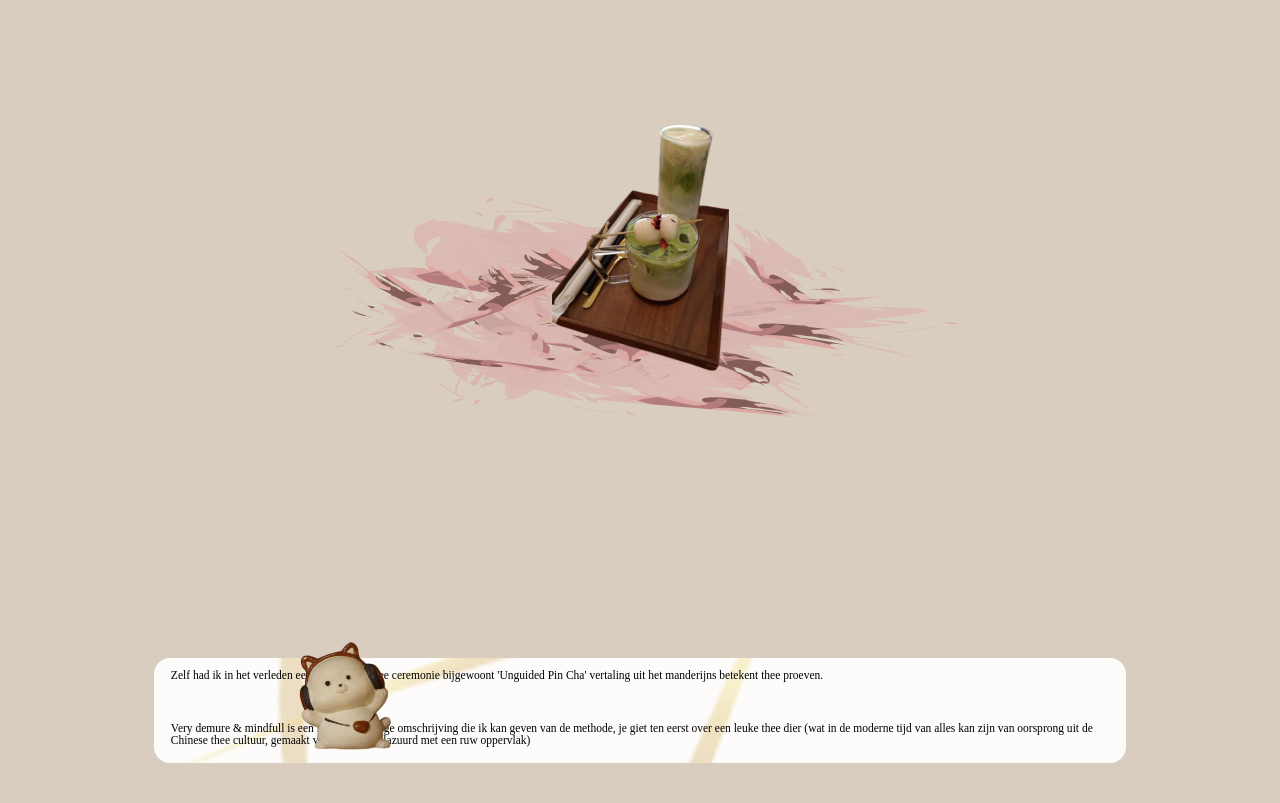
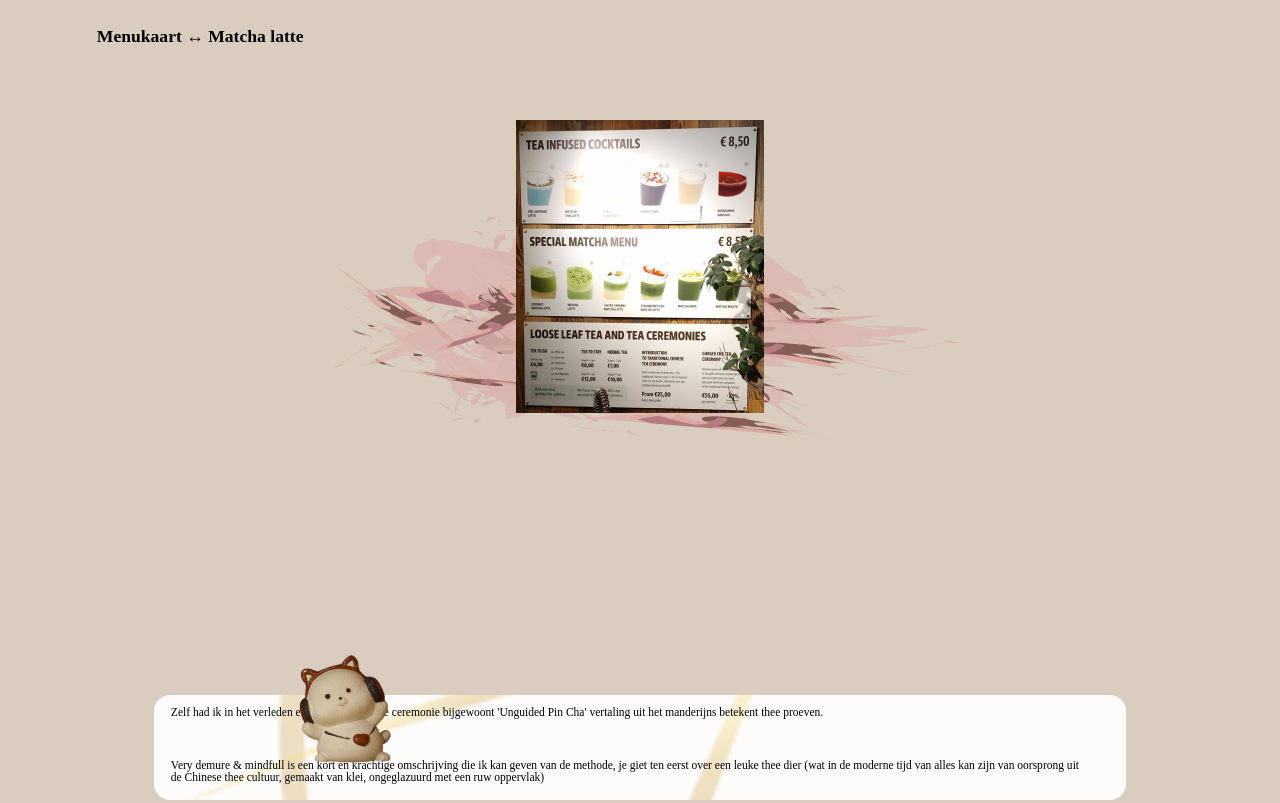
Before and after one commit to DolanTea/TGT, a plain HTML site: page moychay.html in a window 1280 px wide. Shown: the part 640-1443 px from the top of the page. Drawn offline with Linux system fonts and the light colour scheme; a web font is replaced by a local one.

Commit message:
Final upload
hopelijk cuz...........

```diff
--- a/groenestad.css
+++ b/groenestad.css
@@ -15,9 +15,15 @@
     height: 15em;
 }
 
+
 header img {
     display: flex;
     justify-content: center;
+
+}
+
+.smaller-logo img {
+    left: 5em;
 }
 
 body {
@@ -42,12 +48,15 @@ h1 {
     left: 11em;
 }
 
+.smaller {
+    top: 11.5em;
+}
+
 h2 {
     font-family: "Sansation";
     font-weight: bold;
     font-size: 1.1em;
 }
-
 
 
 h3 {
@@ -140,7 +149,7 @@ footer a {
     justify-content: center;
 }
 
-.footer-teacup{
+.footer-teacup {
     padding-top: 1em;
 }
 
@@ -164,7 +173,7 @@ a,
 #slider h2 {
     position: absolute;
     top: 40.5em;
-    left: 0.8em;
+    left: 2.2em;
     font-family: "Sansation";
     font-weight: bold;
 }
@@ -180,8 +189,6 @@ a,
     width: 100%;
     padding: 1em;
 }
-
-
 
 #project section p {
     font-family: "Playpen Sans";
@@ -268,7 +275,7 @@ a,
 #moychay section p {
     font-family: "Playpen Sans";
     text-align: left;
-    padding: 1em 2.7em 1.5em 1.5em;
+    padding: 1em 3.5em 1.5em 1.5em;
 }
 
 #moychay #hojicha {
@@ -286,10 +293,37 @@ a,
     top: 28em;
 }
 
+#slider2 {
+    display: flex;
+    overflow-x: auto;
+    scroll-snap-type: x mandatory;
+    scroll-behavior: smooth;
+    background-image: url(images/leaves_bg.png);
+    background-repeat: no-repeat;
+    background-position: center;
+}
+
+#slider2 h2 {
+    position: absolute;
+    top: 37em;
+    left: 5.5em;
+    font-family: "Sansation";
+    font-weight: bold;
+}
+
+/* dit is een class wegens het nog de mogelijkheid kon krijgen aan de andere afbeeldingen geven, alleen dit heb ik echter voor gekozen om niet te hebben */
+.slider_pagina2 {
+    display: flex;
+    scroll-snap-align: start;
+    min-width: 100%;
+    width: 100%;
+    padding: 0;
+}
+
 #teapet img {
     position: absolute;
     left: 18.2em;
-    top: 80em;
+    top: 80.8em;
 }
 
 #moychay #teapet {
--- a/moychay.html
+++ b/moychay.html
@@ -8,13 +8,14 @@
     <link rel="stylesheet" href="groenestad.css">
 </head>
 
+<!-- voor een of andere reden heeft deze pagina zo dat in html broswer dat je naar recht kan swipen, dit staat volgens inspecteren vast op het html een class eraan geven en margin 0 doet niks & het registeerd de body margin 0 niet de breedte klopt en ik snap dus niet hoe dit anders kan wss een vaste css style ofz -->
 <!-- elke body heeft een id omdat de tekstvlakken achtergrond een ander design is -->
 
 <body id="moychay">
-    <header>
-        <img src="images/tgt_logo.png"
+    <header class="small-logo">
+        <img src="images/small_tgt_logo.png"
             alt="Logo TGT, geschreven tekenstijl letterlogo, theepot met goude lijnen en subtiele wolkerig achtergrond">
-        <h1>Tea grows Treees</h1>
+        <h1 class="smaller">Tea grows Treees</h1>
     </header>
     <main>
 
@@ -25,9 +26,9 @@
             <h3>Kan je niet mee misgaan!</h3>
         </article>
 
-
         <!-- achtergrond img van 1 vorrm, latte + teapet aan het tekstvak dus een id voor styling -->
         <section id="hojicha">
+            <h2> </h2>
             <img src="images/hojicha_latte.png" alt="hojicha latte met lang wit rietje">
             <p>Met Moychay's theebar kan je allerlei thee mocktails uit proberen van een warme Chai tot citrus Yerba of
                 neem een thee-to-go, keuze uit meer dan 250 diverse theesoorten direct geteeld zonder tussenverkoop!</p>
@@ -37,18 +38,27 @@
             <!-- <img src="images/hojicha_latte.png" alt="Hojicha Latte met een wit rietje"> -->
         </section>
 
-        <article class="achtergrond">
-            <h2> </h2>
-            <img src="images/matcha_latte.png"
-                alt="bruine plaat met 2 matcha lattees, 1 met dango ronde witte bal met stokje">
-        </article>
+        <div id="slider2">
+            <h2>Menukaart &harr; Matcha latte</h2>
+            <article class="slider_pagina2">
+                <h2> </h2>
+                <img src="images/menu_moychay.png"
+                    alt="menukaart moychay bovenaan tea cocktails middelste matcha dranken onderste koffie en thee to go">
+            </article>
+            <article class="slider_pagina2">
+                <h2> </h2>
+                <img src="images/matcha_latte.png"
+                    alt="bruine plaat met 2 matcha lattees, 1 met dango ronde witte bal met stokje">
+            </article>
+        </div>
 
         <!-- achtergrond img van 1 vorrm, latte + teapet aan het tekstvak dus een id voor styling -->
         <section id="teapet">
             <img src="images/teapet.png" alt="teapet beertje met koptelefoon poseert naar links">
             <p>Zelf had ik in het verleden een traditionele thee ceremonie bijgewoont 'Unguided Pin Cha' vertaling uit
                 het manderijns betekent thee proeven.</p>
-            <p>Very demure & mindfull is een kort en krachtige omschrijving die ik kan geven van de methode, je giet ten eerst over een leuke
+            <p>Very demure & mindfull is een kort en krachtige omschrijving die ik kan geven van de methode, je giet ten
+                eerst over een leuke
                 thee dier (wat in de moderne tijd van alles kan zijn van oorsprong uit de Chinese thee cultuur, gemaakt
                 van klei, ongeglazuurd met een ruw oppervlak)</p>
             <!-- <img src="images/teapet.png" alt="teapet beertje met koptelefoon poseert schuin naar links"> -->
@@ -75,7 +85,7 @@
                 <li>
                     <a href="project.html">
                         <img src="images/outline_tree.png" alt="outlijn van een boom">
-                        <p>Tea Forest Project</p>
+                        <p>Project</p>
                     </a>
                 </li>
                 <li class="footer-teacup">
```
Also changed, not shown: index.html (+4 -4 lines), project.html (+6 -6 lines), images/menu_moychay.png (added), images/small_tgt_logo.png.
